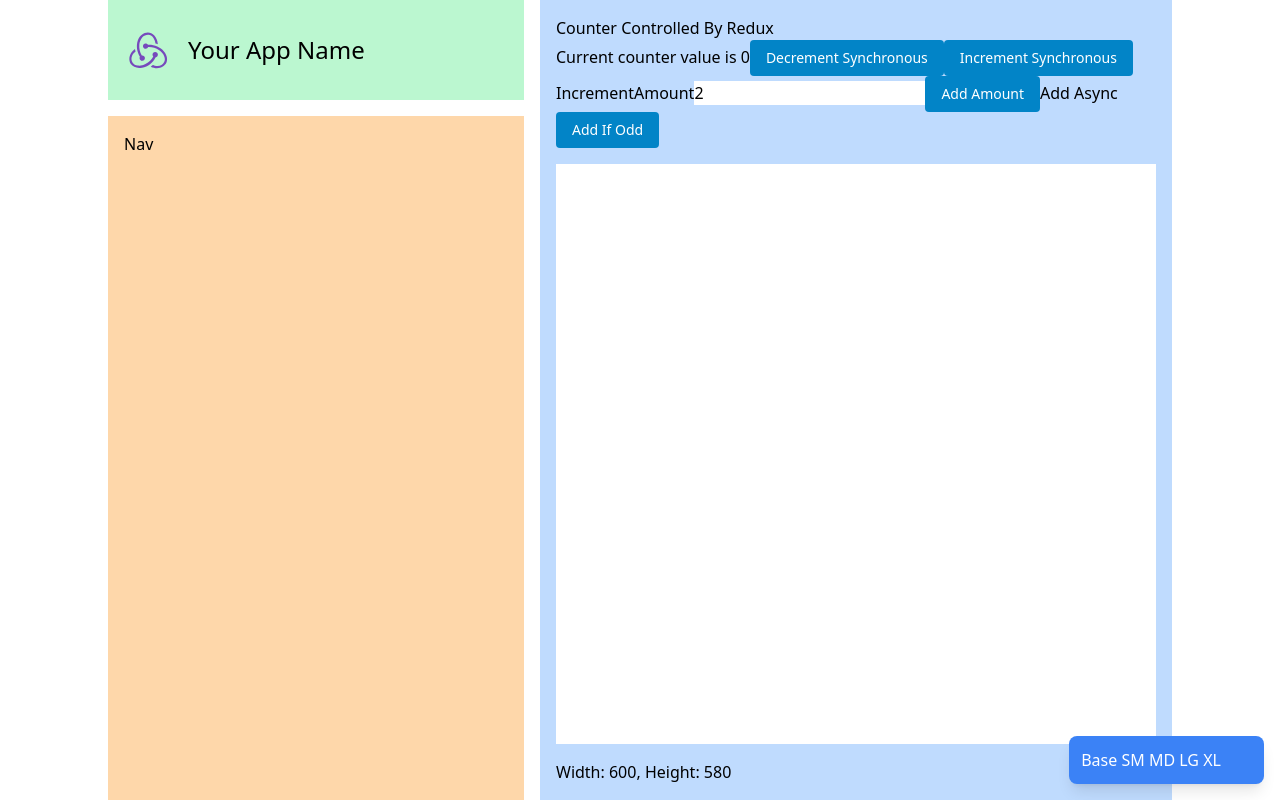
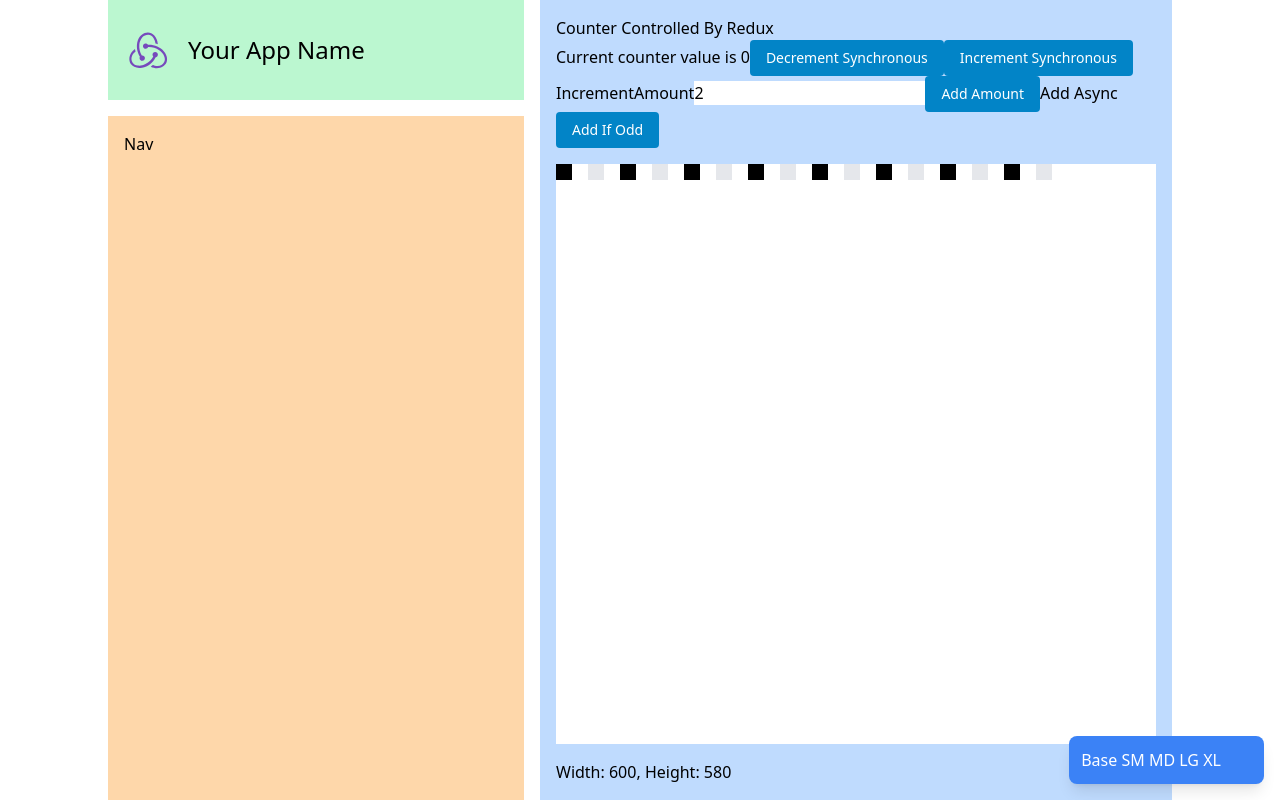
Before and after one commit to hidarikani/comprehensive-react-template, a React (Vite) app in the folder template/: page / in a window 1280 px wide. Built offline with nearby package versions, Linux system fonts and the light colour scheme.

Commit message:
Rendering cells

```diff
--- a/template/src/App.tsx
+++ b/template/src/App.tsx
@@ -75,6 +75,8 @@ const mainXlCls = ["xl:col-start-6", "xl:col-span-6"];
 const main2xlCls = ["2xl:col-start-5", "2xl:col-span-5"];
 const mainCls = clsx(mainBaseCls, mainLgCls, mainXlCls, main2xlCls);
 
+const worldState = [1, 0, 1, 0, 1, 0 , 1, 0, 1, 0, 1, 0, 1, 0, 1, 0];
+
 function App() {
   return (
     <>
@@ -88,7 +90,7 @@ function App() {
       <div className={navOverlayCls}></div>
       <main className={mainCls}>
         <Counter />
-        <World className="grow" />
+        <World className="grow" worldState={worldState} />
       </main>
       <div className="fixed bottom-0 right-0 m-4 z-50 p-3 bg-blue-500 text-white rounded-lg shadow-lg">
         <span>Base </span>
--- a/template/src/features/world/World.tsx
+++ b/template/src/features/world/World.tsx
@@ -2,15 +2,15 @@ import { useRef, useState, useEffect } from "react";
 import clsx from "clsx";
 
 interface WorldProps {
+  worldState: number[];
   className?: string;
 }
 
-export function World({ className }: WorldProps) {
-
+export function World({ worldState, className }: WorldProps) {
   const divRef = useRef<HTMLDivElement>(null);
   const [size, setSize] = useState({ width: 0, height: 0 });
 
-  const worldCls = clsx("bg-white", className);
+  const worldCls = clsx("bg-white flex gap-4", className);
 
   useEffect(() => {
     if (divRef.current) {
@@ -21,9 +21,20 @@ export function World({ className }: WorldProps) {
     }
   }, []);
 
+  const cells = worldState.map((cell, index) => {
+    const cellCls = clsx("w-4 h-4", {
+      "bg-black": cell === 1,
+      "bg-gray-200": cell === 0,
+    });
+
+    return <div key={index} className={cellCls}></div>;
+  });
+
   return (
     <>
-      <div ref={divRef} className={worldCls}></div>
+      <div ref={divRef} className={worldCls}>
+        {cells}
+      </div>
       <p>
         Width: {size.width}, Height: {size.height}
       </p>
```
